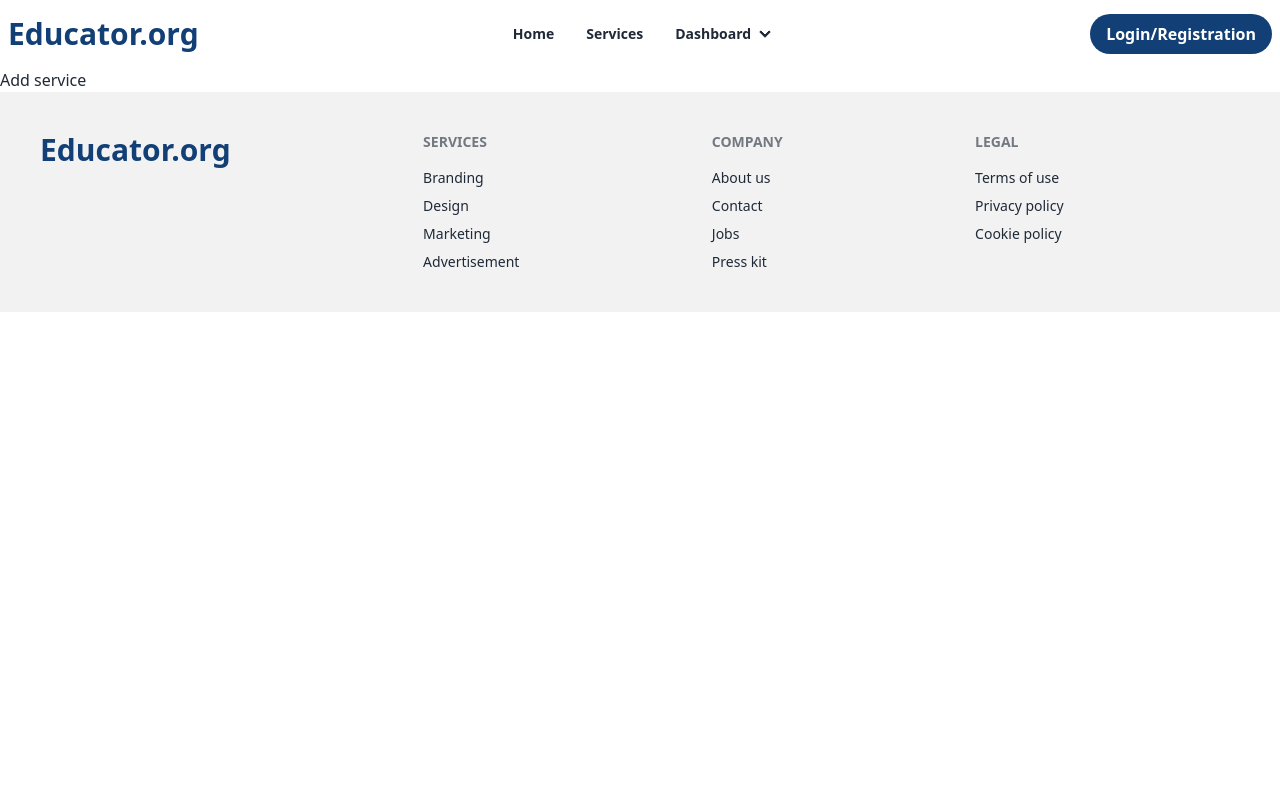
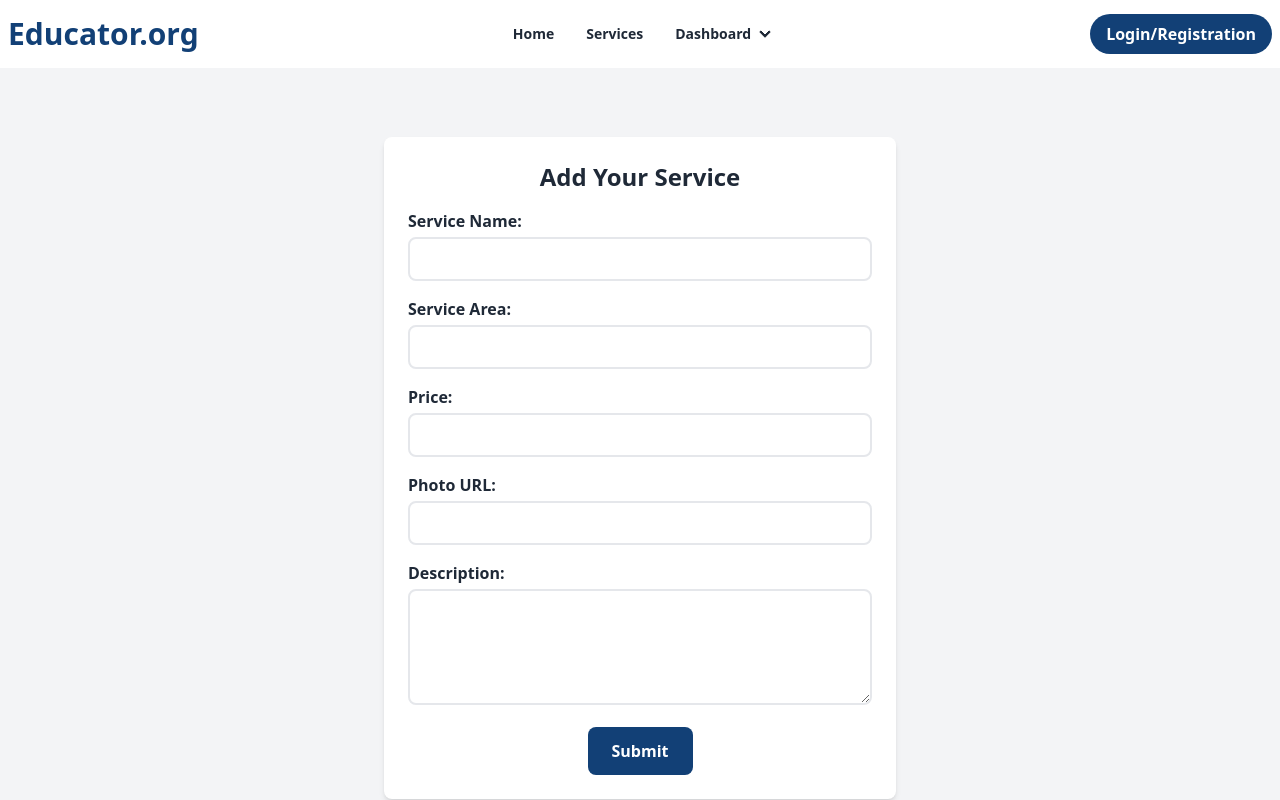
Before and after one commit to Mohammadashif007/educational-service-client, a React (Vite) app: page /add_service in a window 1280 px wide. Shown: the top 800 px of the page. Built offline with nearby package versions, Linux system fonts and the light colour scheme.

Commit message:
add service page added

```diff
--- a/src/pages/Add_service/Add_service.jsx
+++ b/src/pages/Add_service/Add_service.jsx
@@ -1,9 +1,130 @@
-
+import { useForm } from "react-hook-form";
 
 const Add_service = () => {
+    const {
+        register,
+        handleSubmit,
+        formState: { errors },
+    } = useForm();
+
+    const onSubmit = (data) => {
+        // Handle form submission here
+        console.log(data);
+    };
     return (
-        <div>
-            <h1>Add service</h1>
+        <div className="bg-gray-100 min-h-screen flex justify-center items-center py-10">
+            <div className="max-w-lg w-full mx-4 bg-white p-6 rounded-lg shadow-md">
+                <h2 className="text-2xl font-semibold mb-4 text-center">
+                    Add Your Service
+                </h2>
+                <form onSubmit={handleSubmit(onSubmit)} className="space-y-4">
+                    <div>
+                        <label
+                            htmlFor="service_name"
+                            className="block font-semibold"
+                        >
+                            Service Name:
+                        </label>
+                        <input
+                            type="text"
+                            id="service_name"
+                            {...register("service_name", { required: true })}
+                            className="form-input mt-1 w-full border-2 py-2 rounded-lg"
+                        />
+                        {errors.service_name && (
+                            <span className="text-red-500">
+                                Service Name is required
+                            </span>
+                        )}
+                    </div>
+
+                    <div>
+                        <label
+                            htmlFor="service_area"
+                            className="block font-semibold"
+                        >
+                            Service Area:
+                        </label>
+                        <input
+                            type="text"
+                            id="service_area"
+                            {...register("service_area", { required: true })}
+                            className="form-input mt-1 w-full border-2 py-2 rounded-lg"
+                        />
+                        {errors.service_area && (
+                            <span className="text-red-500">
+                                Service Area is required
+                            </span>
+                        )}
+                    </div>
+
+                    <div>
+                        <label htmlFor="price" className="block font-semibold">
+                            Price:
+                        </label>
+                        <input
+                            type="number"
+                            id="price"
+                            {...register("price", { required: true })}
+                            className="form-input mt-1 w-full border-2 py-2 rounded-lg"
+                        />
+                        {errors.price && (
+                            <span className="text-red-500">
+                                Price is required
+                            </span>
+                        )}
+                    </div>
+
+                    <div>
+                        <label
+                            htmlFor="photo_url"
+                            className="block font-semibold"
+                        >
+                            Photo URL:
+                        </label>
+                        <input
+                            type="text"
+                            id="photo_url"
+                            {...register("photo_url", { required: true })}
+                            className="form-input mt-1 w-full border-2 py-2 rounded-lg"
+                        />
+                        {errors.photo_url && (
+                            <span className="text-red-500">
+                                Photo URL is required
+                            </span>
+                        )}
+                    </div>
+
+                    <div>
+                        <label
+                            htmlFor="description"
+                            className="block font-semibold"
+                        >
+                            Description:
+                        </label>
+                        <textarea
+                            id="description"
+                            {...register("description", { required: true })}
+                            className="form-textarea mt-1 w-full border-2 py-2 rounded-lg"
+                            rows="4"
+                        ></textarea>
+                        {errors.description && (
+                            <span className="text-red-500">
+                                Description is required
+                            </span>
+                        )}
+                    </div>
+
+                    <div className="text-center">
+                        <button
+                            type="submit"
+                            className="bg-[#124076] text-white px-6 py-3 rounded-lg font-bold"
+                        >
+                            Submit
+                        </button>
+                    </div>
+                </form>
+            </div>
         </div>
     );
 };
--- a/src/pages/Login/Login.jsx
+++ b/src/pages/Login/Login.jsx
@@ -69,7 +69,7 @@
                 <p className="font-bold pb-5 mx-9">
                     New here ? Please{" "}
                     <span className="text-[#124076] cursor-pointer">
-                        <Link to="/registration">Register</Link>
+                        <Link to="/registration">Registration</Link>
                     </span>
                 </p>
             </div>
--- a/src/pages/Registration/Registration.jsx
+++ b/src/pages/Registration/Registration.jsx
@@ -24,7 +24,7 @@
             </div>
             <div className=" w-full max-w-sm shadow-2xl  rounded-lg">
                 <p className="text-3xl font-bold text-center">
-                    Please Register Here
+                    Please Registration Here
                 </p>
                 <form onSubmit={handleSubmit(onSubmit)} className="card-body">
                     <div className="form-control">
--- a/src/pages/shared/Navbar.jsx
+++ b/src/pages/shared/Navbar.jsx
@@ -70,7 +70,7 @@
                 </ul>
             </div>
             <div className="navbar-end ">
-                <Link className="cursor-pointer px-4 py-2 rounded-full bg-[#124076] text-white font-semibold" to="/login">Login/Registration</Link>
+                <Link className="cursor-pointer md:px-4 px-2 py-2 rounded-full bg-[#124076] text-white font-semibold" to="/login">Login/Registration</Link>
             </div>
         </div>
     );
```
